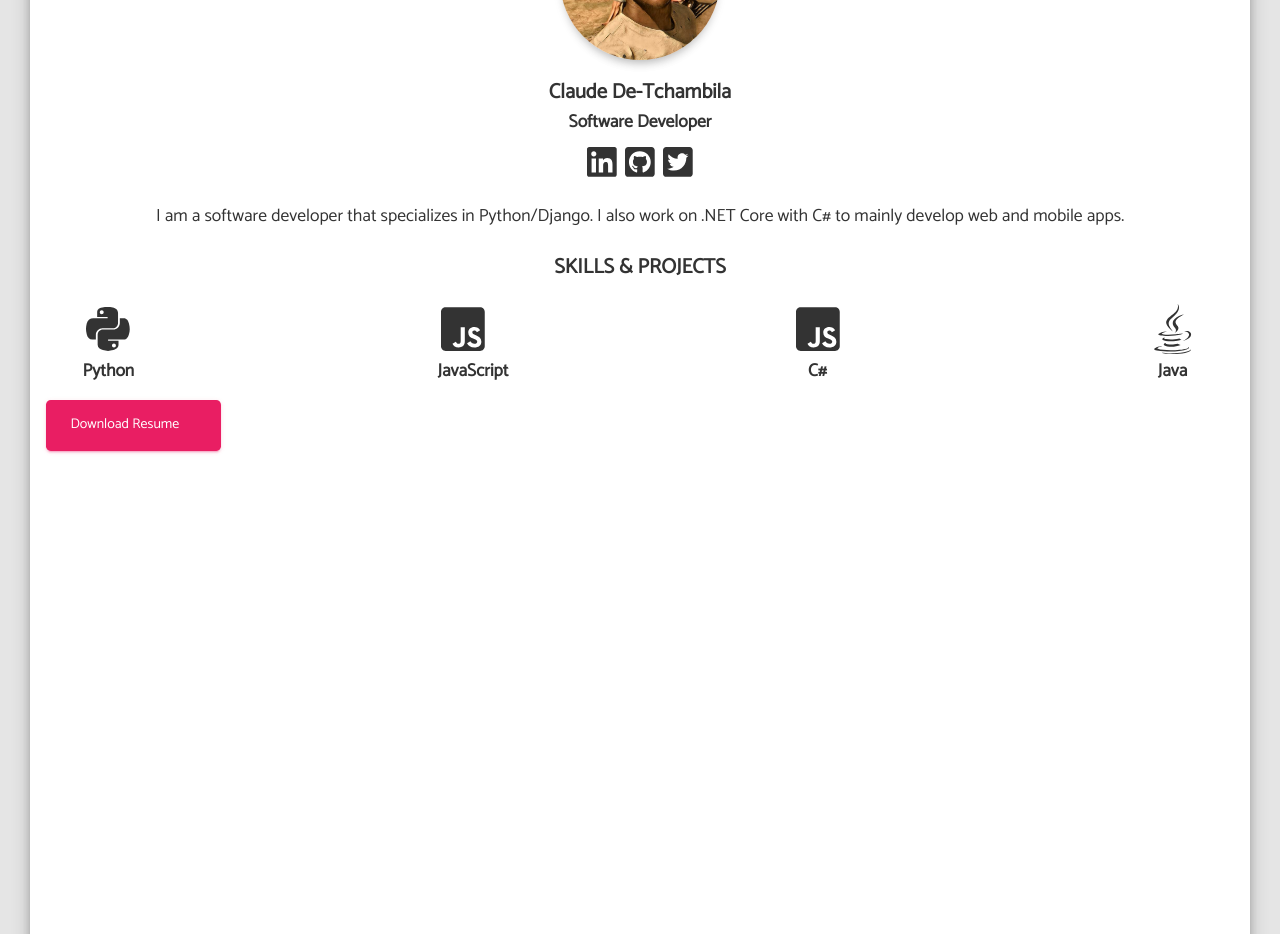
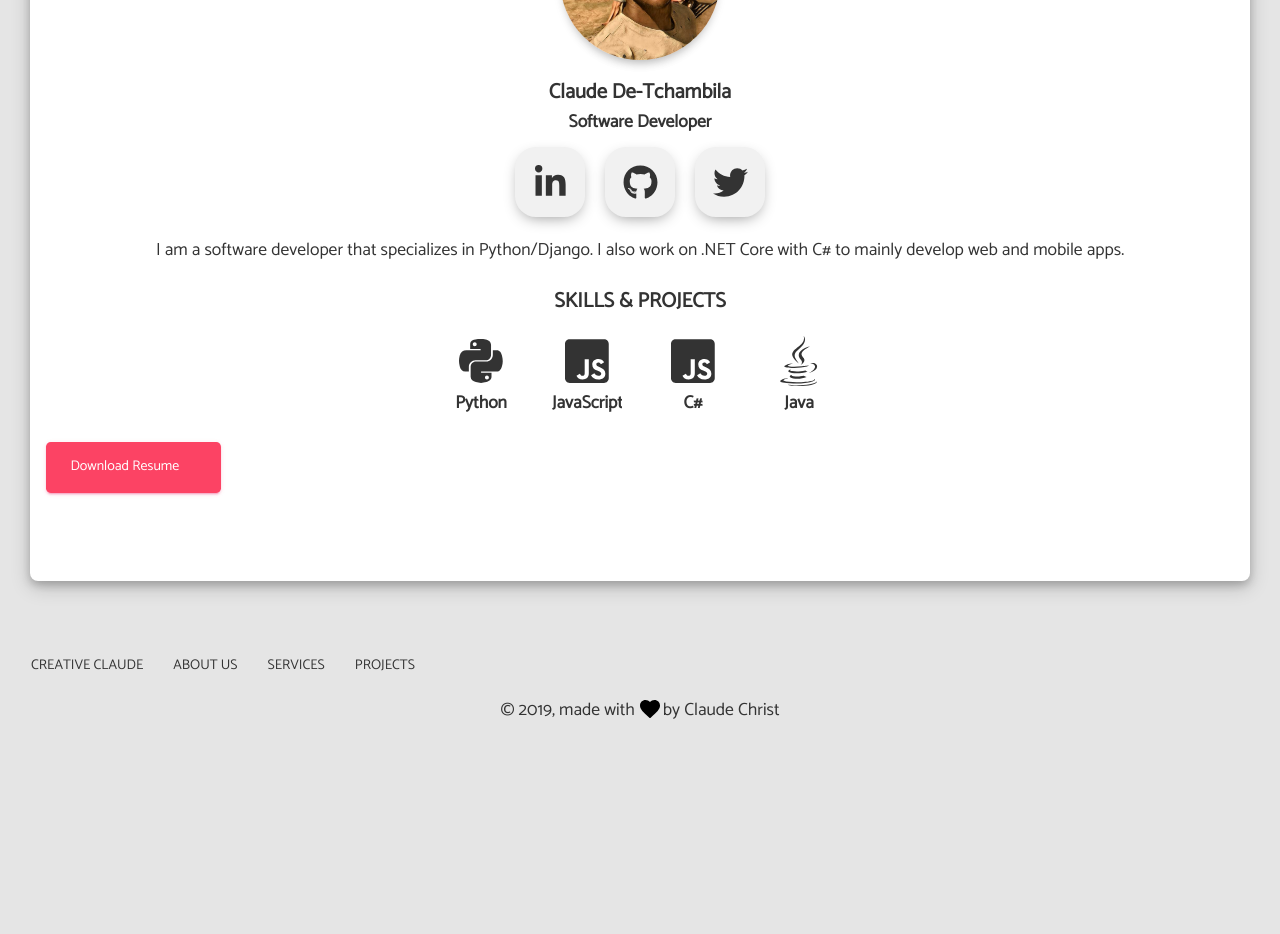
Before and after one commit to ChrisClaude/lulendo-claude-portfolio, a React (Create React App) app: page / in a window 1280 px wide. Shown: the part 820-1754 px from the top of the page. After the commit the page ends 1570 px from the top, so only its background shows below. Built offline with nearby package versions, Linux system fonts and the light colour scheme.

Commit message:
resume boxes improved

```diff
--- a/src/App.css
+++ b/src/App.css
@@ -115,7 +115,6 @@ nav {
     margin-right: 1.9rem;
     padding: 70px 0;
     border-radius: 8px;
-    height: 200vh;
 }
 
 .image-box {
@@ -162,42 +161,94 @@ img {
     color: rgba(51, 51, 51, 0.5);
 }
 
+.social-ic-btn {
+    display: flex;
+    width: 70px;
+    height: 70px;
+    background: #f1f1f1;
+    margin: 10px;
+    border-radius: 30%;
+    box-shadow: 0 5px 15px -5px #00000070;
+    color: #3498db;
+    overflow: hidden;
+    align-items: center;
+    justify-content: center;
+    position: relative;
+}
+
 .social-icons {
-    font-size: 2.123rem;
+    font-size: 35px;
+    transition: 0.2s linear;
     margin: 8px 4px;
 }
 
+.social-ic-btn:hover .social-icons {
+    transform: scale(1.3);
+    color: #f1f1f1;
+}
 
+.social-ic-btn::before {
+    content: "";
+    position: absolute;
+    width: 120%;
+    height: 120%;
+    background: var(--primary-color);
+    transform: rotate(45deg);
+    left: -110%;
+    top: 90%;
+}
+
+.social-ic-btn:hover::before {
+    animation: aaa 0.7s 1;
+    top: -10%;
+    left: -10%;
+}
+
+
+@keyframes aaa {
+    0% {
+        left: -110%;
+        top: 90%;
+    }
+    50% {
+        left: 10%;
+        top: -30%;
+    }
+    100% {
+        top: -10%;
+        left: -10%;
+    }
+}
 
 .skills-set {
     padding: 0 16px;
     display: flex;
-    justify-content: space-between;
+    justify-content: center;
+    margin-top: 8px;
     margin-bottom: 16px;
 }
 
 .skills-lang {
-    /*background-color: #FC4364;*/
-    max-width: 210px;
+    max-width: 220px;
     max-height: 100px;
-    padding: 20px;
+    margin-left: 8px;
+    margin-right: 8px;
+    padding: 10px;
+    border-radius: 7px;
+    cursor: pointer;
+}
+
+.skills-lang:hover {
+    background-color: rgba(170, 170, 170, 0.35);
 }
 
 .skills-box {
     padding: 10px 0;
 }
 
-.skills-lang:hover {
-    background-color: rgba(230, 230, 230, 0.35);
-}
-
-.skills-lang:active {
-    background-color: #e91e63;
-    color: #e5e5e5;
-}
-
 .skills-lang h4 {
-    width: 50px;
+    overflow: hidden;
+    width: 70px;
 }
 
 .ic-lang {
@@ -225,7 +276,7 @@ img {
 
 .btn-primary {
     color: #FFFFFF;
-    background-color: #e91e63;
+    background-color: var(--primary-color);
 }
 
 /* Footer */
--- a/src/components/Content.js
+++ b/src/components/Content.js
@@ -13,9 +13,9 @@ class Content extends Component {
                     <h3 className="text-center">Claude De-Tchambila</h3>
                     <h4 className="text-center">Software Developer</h4>
                     <div className="social-icons-box">
-                        <a href="https://www.linkedin.com/in/claude-christ-de-tchambila-a720ba143/"><FontAwesomeIcon icon={['fab', 'linkedin']} className="social-icons"/></a>
-                        <a href="https://github.com/ChClaude"><FontAwesomeIcon icon={['fab', 'github-square']} className="social-icons"/></a>
-                        <a href="https://twitter.com/ClaudeChrist_DT"><FontAwesomeIcon icon={['fab', 'twitter-square']} className="social-icons"/></a>
+                        <a href="https://www.linkedin.com/in/claude-christ-de-tchambila-a720ba143/" className="social-ic-btn"><FontAwesomeIcon icon={['fab', 'linkedin-in']} className="social-icons"/></a>
+                        <a href="https://github.com/ChClaude" className="social-ic-btn"><FontAwesomeIcon icon={['fab', 'github']} className="social-icons"/></a>
+                        <a href="https://twitter.com/ClaudeChrist_DT" className="social-ic-btn"><FontAwesomeIcon icon={['fab', 'twitter']} className="social-icons"/></a>
                     </div>
                     <p>I am a software developer that specializes in Python/Django. I also work on .NET Core with C# to
                         mainly develop web and mobile apps.</p>
```
